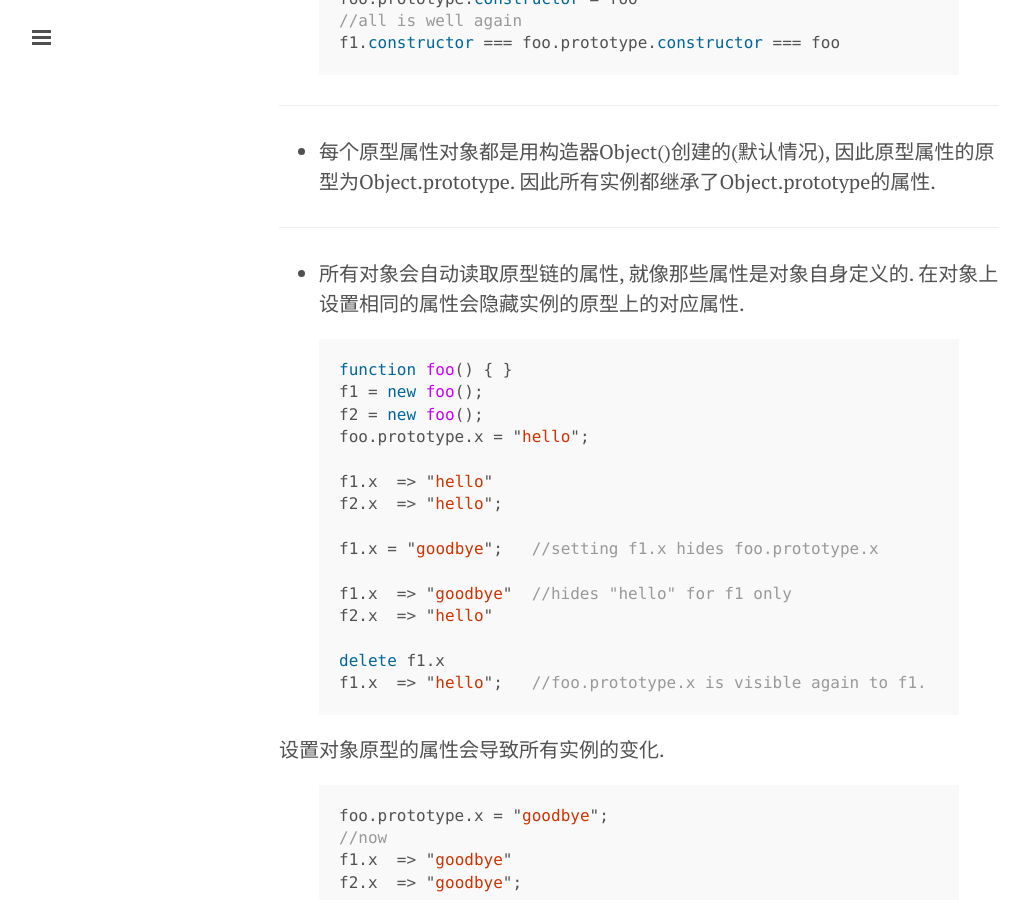
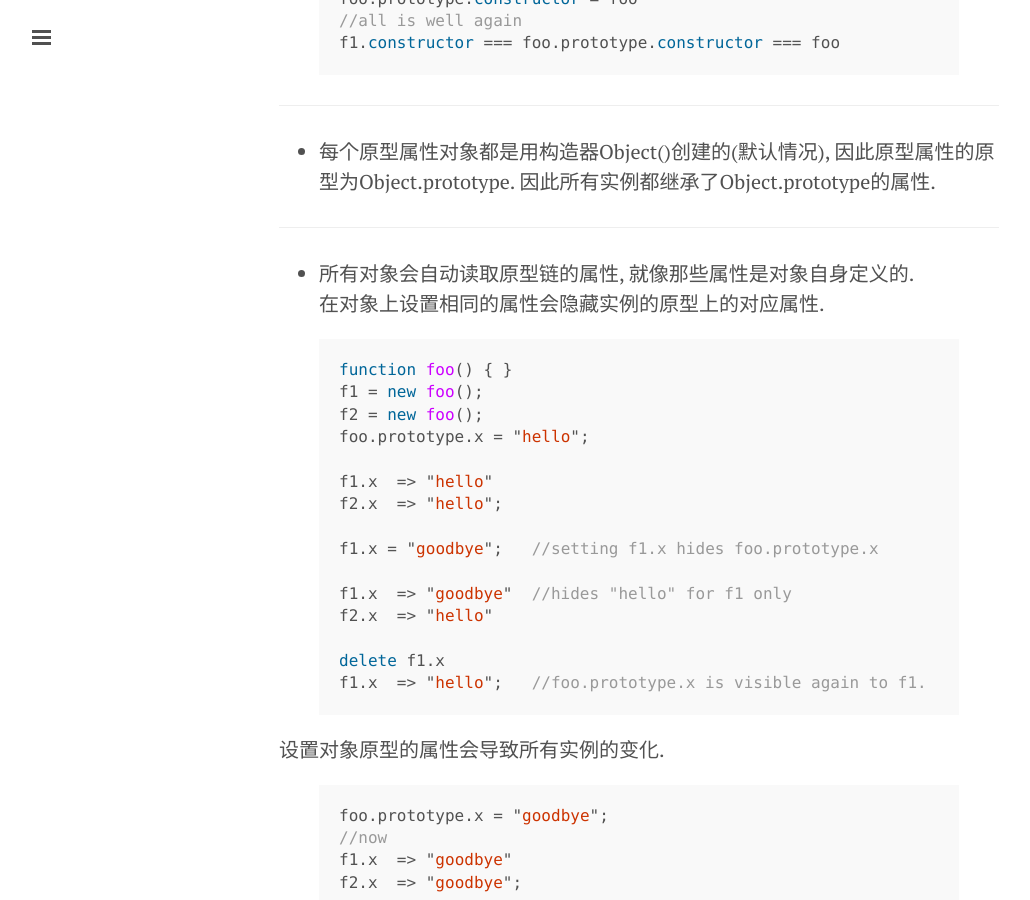
Before and after one commit to clarkdo/clarkdo.github.com, a Jekyll site: the page built from _posts/2014-08-21-17.md, in a window 1280 px wide and 900 px high, scrolled down 2286 px. Shown: the whole window, without its empty margins (1-1031 px from the left). Built offline with Jekyll 4.4.1, drawn with Linux system fonts in a browser that asks for light colours; Markdown is read by kramdown in place of the engine named in the settings; comment, search, counter and statistics services are not loaded.

```diff
--- a/_posts/2014-08-21-17.md
+++ b/_posts/2014-08-21-17.md
@@ -62,7 +62,7 @@ f1.constructor === foo.prototype.constructor === foo
 
 ---
 
-- 所有对象会自动读取原型链的属性, 就像那些属性是对象自身定义的.
+- 所有对象会自动读取原型链的属性, 就像那些属性是对象自身定义的.<br/>
 在对象上设置相同的属性会隐藏实例的原型上的对应属性.
 
 {% highlight javascript %}
```
